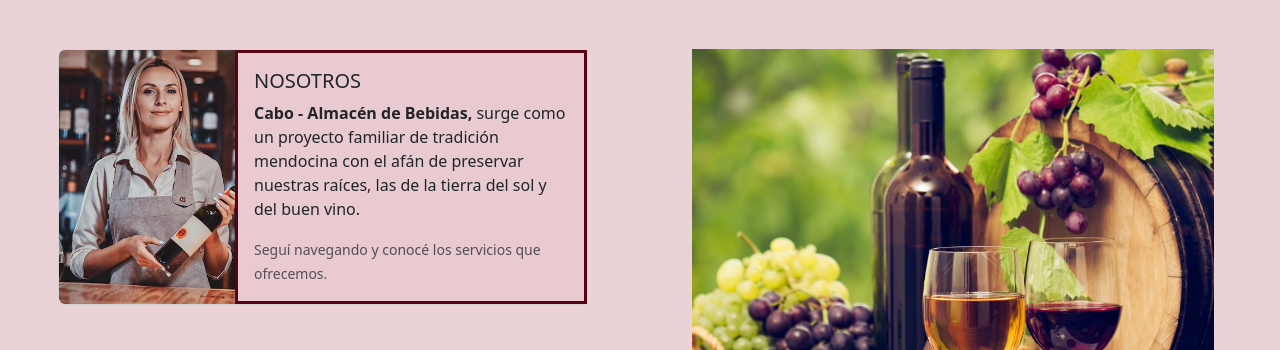
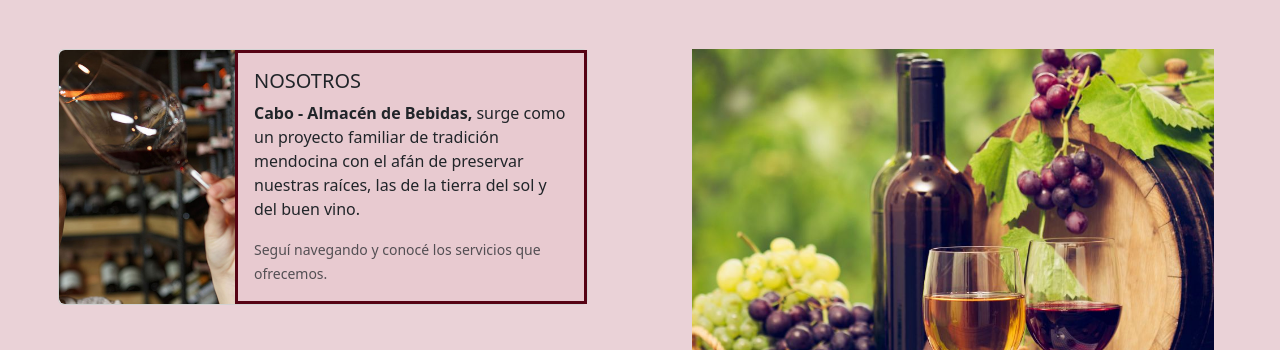
Before and after one commit to mvg-ljp/mi_repositorio, a website: page pages/experiencias.html in a window 1280 px wide. Shown: the part 387-737 px from the top of the page. Drawn offline with nearby package versions, Linux system fonts and the light colour scheme.

Commit message:
proyecto final guerrero

```diff
--- a/pages/experiencias.html
+++ b/pages/experiencias.html
@@ -64,7 +64,7 @@
                 <div class="card mb-3 m-5" style="max-width: 740px;">
                     <div class="row g-0">
                         <div class="col-md-4">
-                            <img style="object-fit: cover; height: 100%;" src="../multimedia/img/nosotros-exp.avif" class="img-fluid rounded-start" alt="empresa">
+                            <img style="object-fit: cover; height: 100%;" src="../multimedia/img/nosotros.jpg" class="img-fluid rounded-start" alt="empresa">
                         </div>
                         <div class="col-md-8">
                             <div class="card-body" style="background-color: #e8cad0;  border: solid #560314;">
```
Also changed, not shown: multimedia/img/nosotros.jpg (added).
